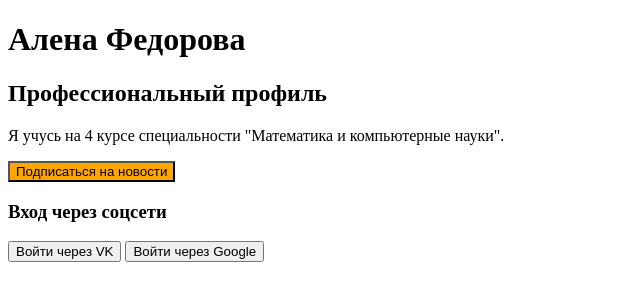
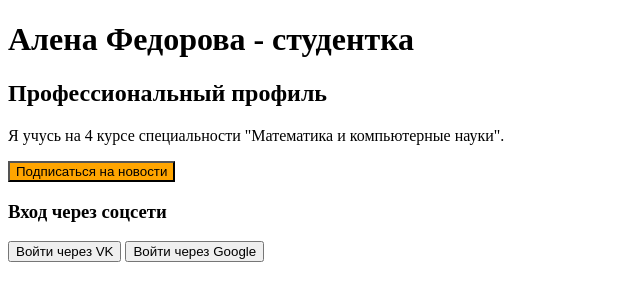
Before and after one commit to w1af1w/LR3_kross, a plain HTML site: page index.html in a window 1280 px wide. Shown: the whole page, without its empty margins (0-640 px from the left). Drawn offline with Linux system fonts and the light colour scheme.

Commit message:
Изменён заголовок (ветка 1)

```diff
--- a/index.html
+++ b/index.html
@@ -5,7 +5,7 @@
     <title>Мой профиль</title>
 </head>
 <body>
-    <h1>Алена Федорова</h1>
+    <h1>Алена Федорова - студентка</h1>
     <h2>Профессиональный профиль</h2>
     <p>Я учусь на 4 курсе специальности "Математика и компьютерные науки".</p>
 
```
